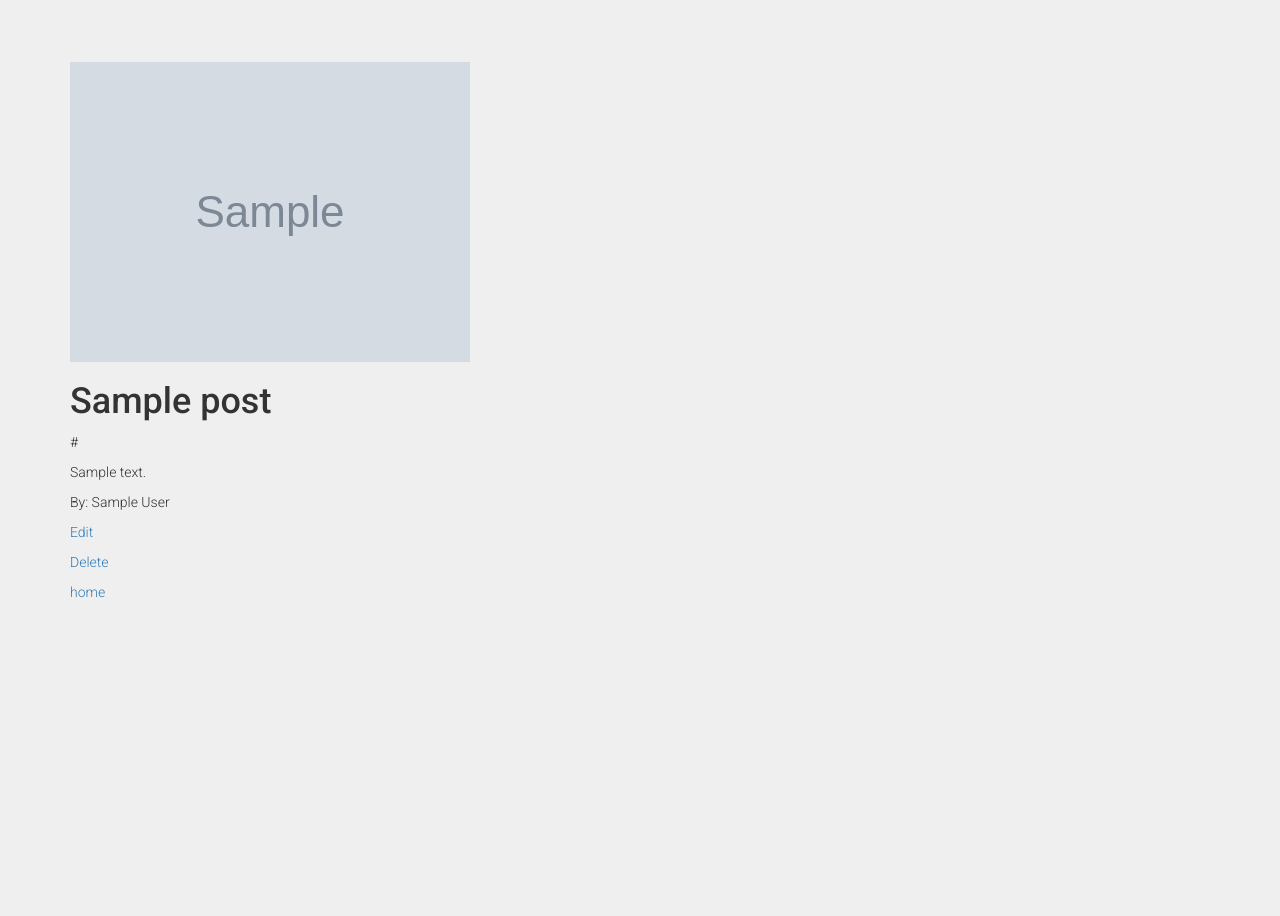
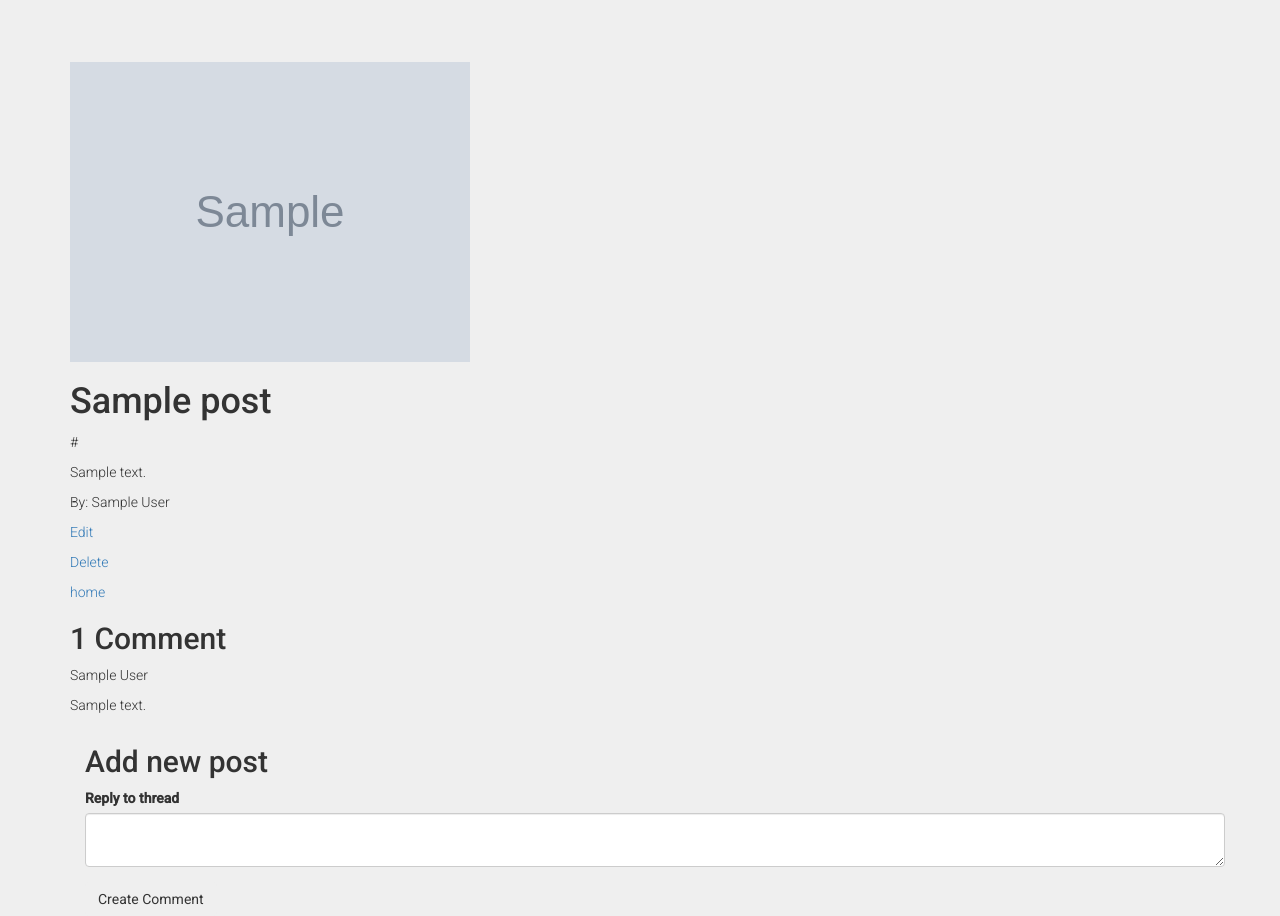
Before and after one commit to jocelynalsdorf/show-space, a Rails app: page /posts/1 in a window 1280 px wide. Before the commit the page ends 598 px from the top, so only its background shows below. Run offline with Rails 7, Linux system fonts and the light colour scheme; tables that the repository leaves empty hold one stand-in row (values such as "Sample post"); grey boxes marked "Sample" are stand-in pictures; style sheets or scripts are compiled from the project's sources; parts of the project's set-up code (start-up, migrations or seed data) failed here and were passed over; some libraries are stand-ins or nearby versions.

Commit message:
adds comment model with nested view and routes

```diff
--- a/app/controllers/posts_controller.rb
+++ b/app/controllers/posts_controller.rb
@@ -7,6 +7,7 @@ before_action :authenticate_user!, except: [:index, :show]
 	end
 
 	def show
+		@comments = Comment.where(post_id: @post)
 	end
 
 	def new
--- /dev/null
+++ b/app/models/comment.rb
@@ -0,0 +1,4 @@
+class Comment < ActiveRecord::Base
+  belongs_to :post
+  belongs_to :user
+end
--- a/app/models/post.rb
+++ b/app/models/post.rb
@@ -1,6 +1,6 @@
 class Post < ActiveRecord::Base
 	belongs_to :user
-
+	has_many :comments
 	validates :title, :presence => true
  	validates :link, :presence => true
  	validates :description, :presence => true
--- a/app/models/user.rb
+++ b/app/models/user.rb
@@ -5,4 +5,5 @@ class User < ActiveRecord::Base
          :recoverable, :rememberable, :trackable, :validatable
 
   has_many :posts
+  has_many :comments
 end
--- /dev/null
+++ b/app/views/comments/_form.html.erb
@@ -0,0 +1,12 @@
+<%= render "layouts/errors", :object => @post %>
+<div class="container">
+<h2>Add new post</h2>
+
+
+<%= simple_form_for [@post, @post.comments.build] do |f| %>
+	<%= f.input :content, label: "Reply to thread" %>
+  <%= f.button :submit, class: "button" %>
+<% end %>
+
+
+</div>
--- a/app/views/posts/show.html.erb
+++ b/app/views/posts/show.html.erb
@@ -6,7 +6,21 @@
 <p><%= @post.description %></p>
 <p>By: <%= @post.user.name %></p>
 
+
+
 <p><%= link_to "Edit", edit_post_path(@post) %></p>
 <p><%= link_to "Delete", post_path(@post), method:
 										:delete, data: {confirm: "Are you sure?"} %></p>
 <p><%= link_to "home", root_path %></p>
+
+
+<div id="comment">
+
+<h2 class="comment-count"><%= pluralize(@post.comments.count, "Comment") %></h2>
+<% @comments.each do |comment| %>
+<p class="comment-name"><%= comment.user.name %></p>
+<p class="comment-content"><%= comment.content %></p>
+<% end %>
+<%= render 'comments/form' %>
+
+</div>
--- a/config/routes.rb
+++ b/config/routes.rb
@@ -1,7 +1,9 @@
 Rails.application.routes.draw do
 
   devise_for :users
-  resources :posts
+  resources :posts do
+  	resources :comments
+  end
 
 
   root to: 'posts#index'
```
Also changed, not shown: app/controllers/comments_controller.rb (added, +16 -0 lines), db/migrate/20150708211416_create_comments.rb (added, +11 -0 lines), spec/models/comment_spec.rb (added, +5 -0 lines), spec/models/post_spec.rb (+1 -1 lines), spec/models/user_spec.rb (+3 -2 lines), db/schema.rb.
